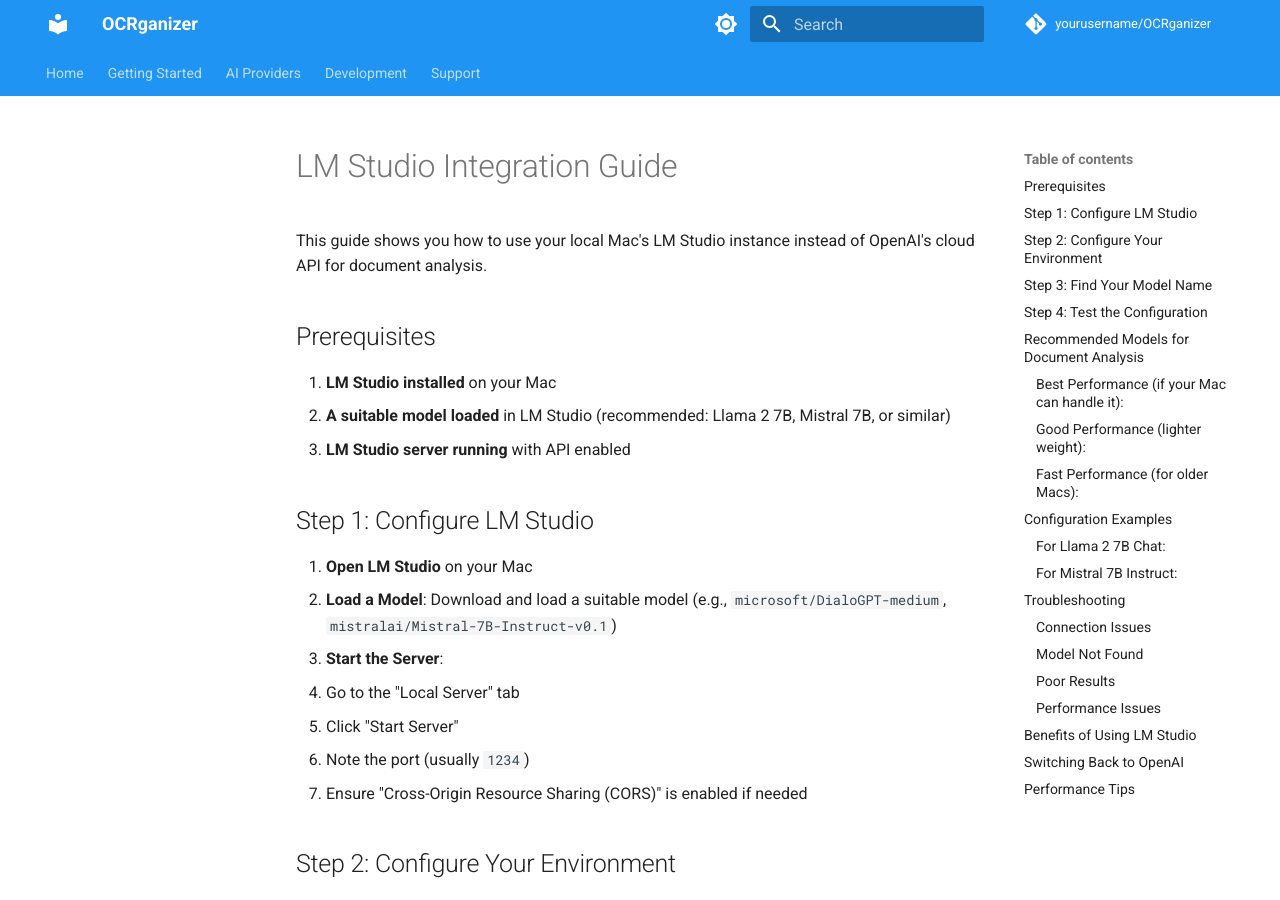
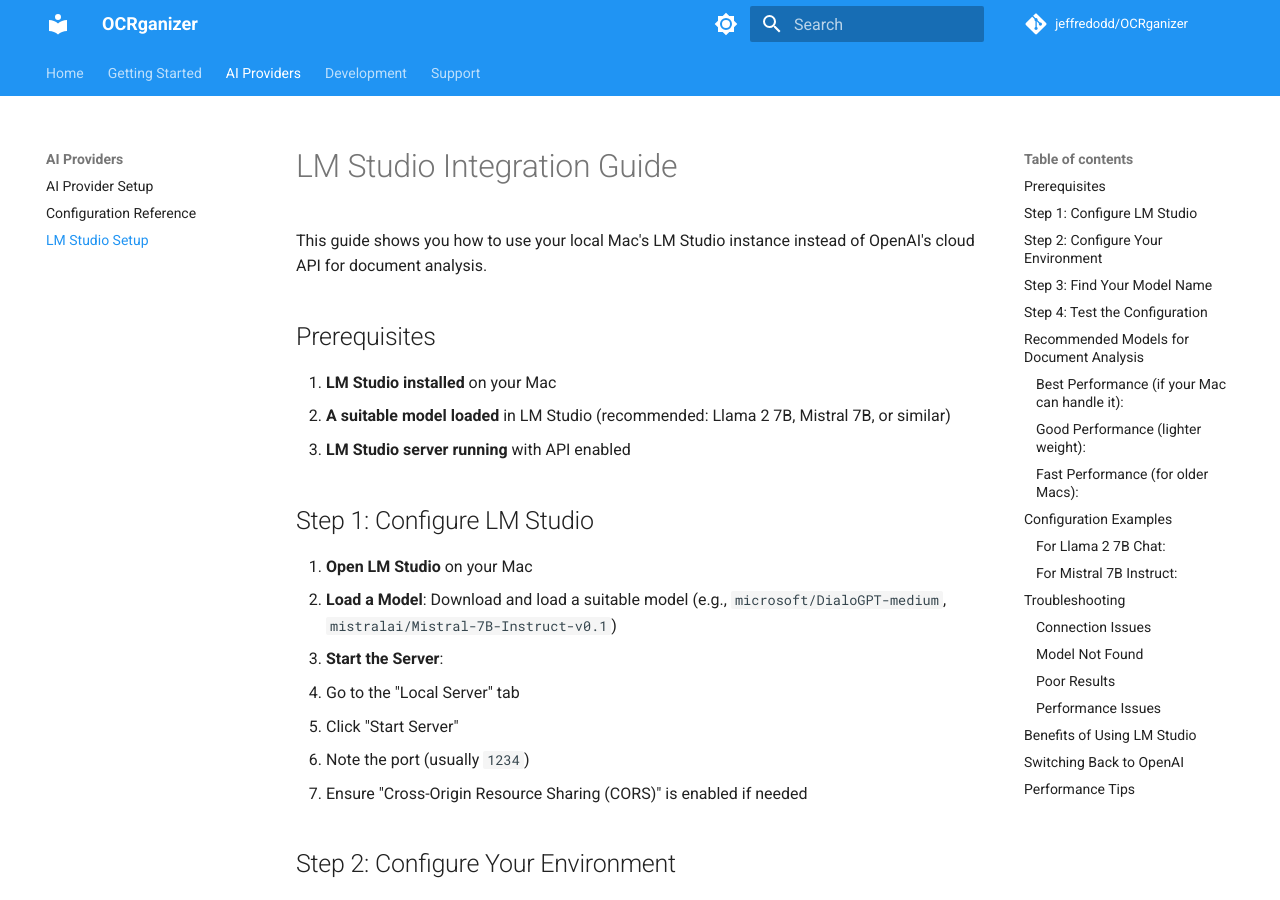
Before and after one commit to jeffredodd/OCRganizer, an MkDocs documentation site: the page built from docs/lm-studio-setup.md, in a window 1280 px wide and 900 px high. Built offline with MkDocs 1.6.1 and Material for MkDocs 9.7.7, drawn with Linux system fonts in a browser that asks for light colours; comment, search, counter and statistics services are not loaded; some of the changed lines change nothing that is shown.

Commit message:
Fix docs workflow: correct mkdocs configuration
- Fix repository URLs (jeffredodd/OCRganizer)
- Remove invalid pymdownx.mermaid2 extension
- Configure mermaid properly through superfences
- Fix navigation paths to match docs directory structure
- Remove duplicate superfences entry
- Remove reference to non-existent improvements.md
- Add docs_dir configuration

Docs now build successfully with mermaid support.

```diff
--- a/mkdocs.yml
+++ b/mkdocs.yml
@@ -1,8 +1,10 @@
 site_name: OCRganizer
 site_description: AI-powered PDF document organization and categorization system
-site_url: https://yourusername.github.io/OCRganizer
-repo_url: https://github.com/yourusername/OCRganizer
-repo_name: yourusername/OCRganizer
+site_url: https://jeffredodd.github.io/OCRganizer
+repo_url: https://github.com/jeffredodd/OCRganizer
+repo_name: jeffredodd/OCRganizer
+
+docs_dir: docs
 
 theme:
   name: material
@@ -32,32 +34,33 @@
   - pymdownx.highlight:
       anchor_linenums: true
   - pymdownx.inlinehilite
-  - pymdownx.superfences
+  - pymdownx.superfences:
+      custom_fences:
+        - name: mermaid
+          class: mermaid
+          format: !!python/name:mermaid2.fence_mermaid
   - pymdownx.tabbed:
       alternate_style: true
-  - pymdownx.mermaid2
   - admonition
   - pymdownx.details
-  - pymdownx.superfences
   - tables
 
 nav:
   - Home: index.md
   - Getting Started:
-    - Quick Start: docs/quick-start.md
-    - Installation: docs/installation.md
-    - User Guide: docs/user-guide.md
-    - CLI Usage: docs/cli-usage.md
+    - Quick Start: quick-start.md
+    - Installation: installation.md
+    - User Guide: user-guide.md
+    - CLI Usage: cli-usage.md
   - AI Providers:
-    - AI Provider Setup: docs/ai-provider-setup.md
-    - Configuration Reference: docs/configuration.md
-    - LM Studio Setup: docs/lm-studio-setup.md
+    - AI Provider Setup: ai-provider-setup.md
+    - Configuration Reference: configuration.md
+    - LM Studio Setup: lm-studio-setup.md
   - Development:
-    - Developer Guide: docs/developer-guide.md
-    - API Reference: docs/api.md
-    - Improvements: docs/improvements.md
+    - Developer Guide: developer-guide.md
+    - API Reference: api.md
   - Support:
-    - Troubleshooting: docs/troubleshooting.md
+    - Troubleshooting: troubleshooting.md
 
 plugins:
   - search
```
